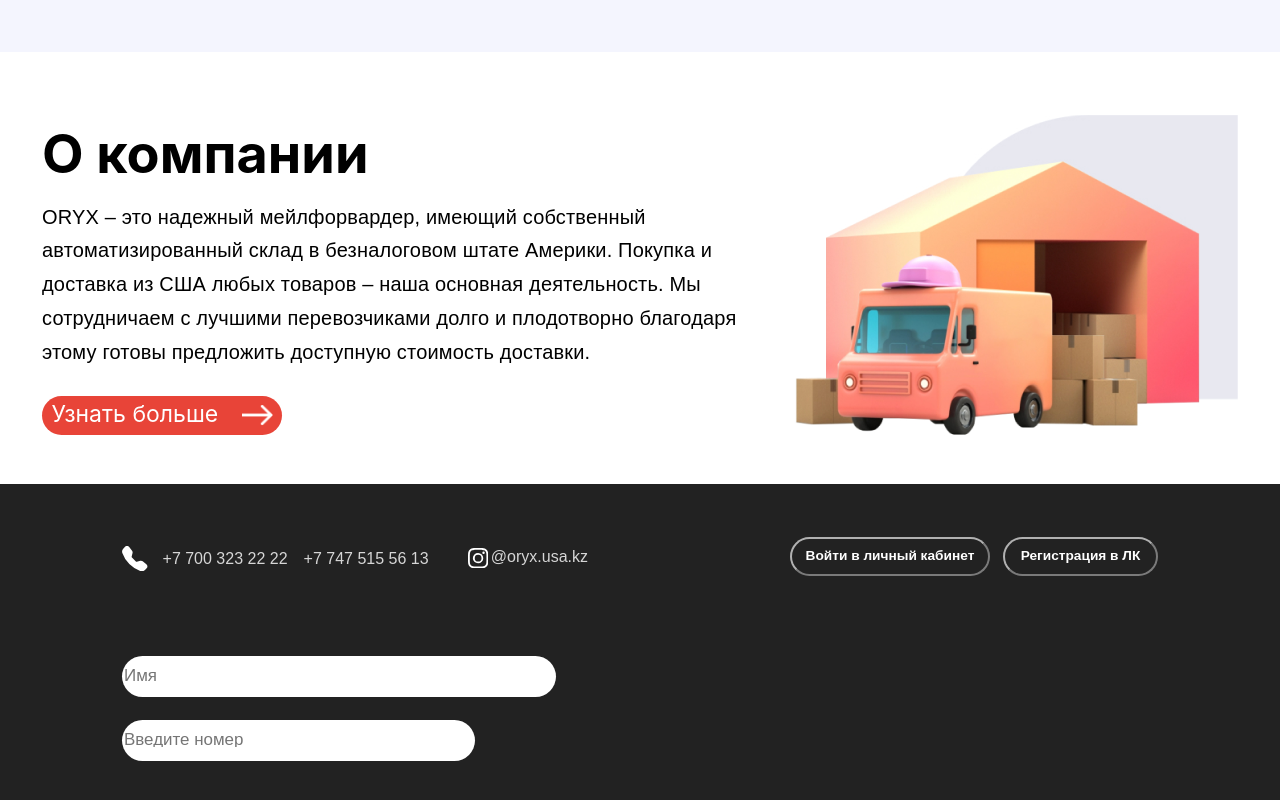
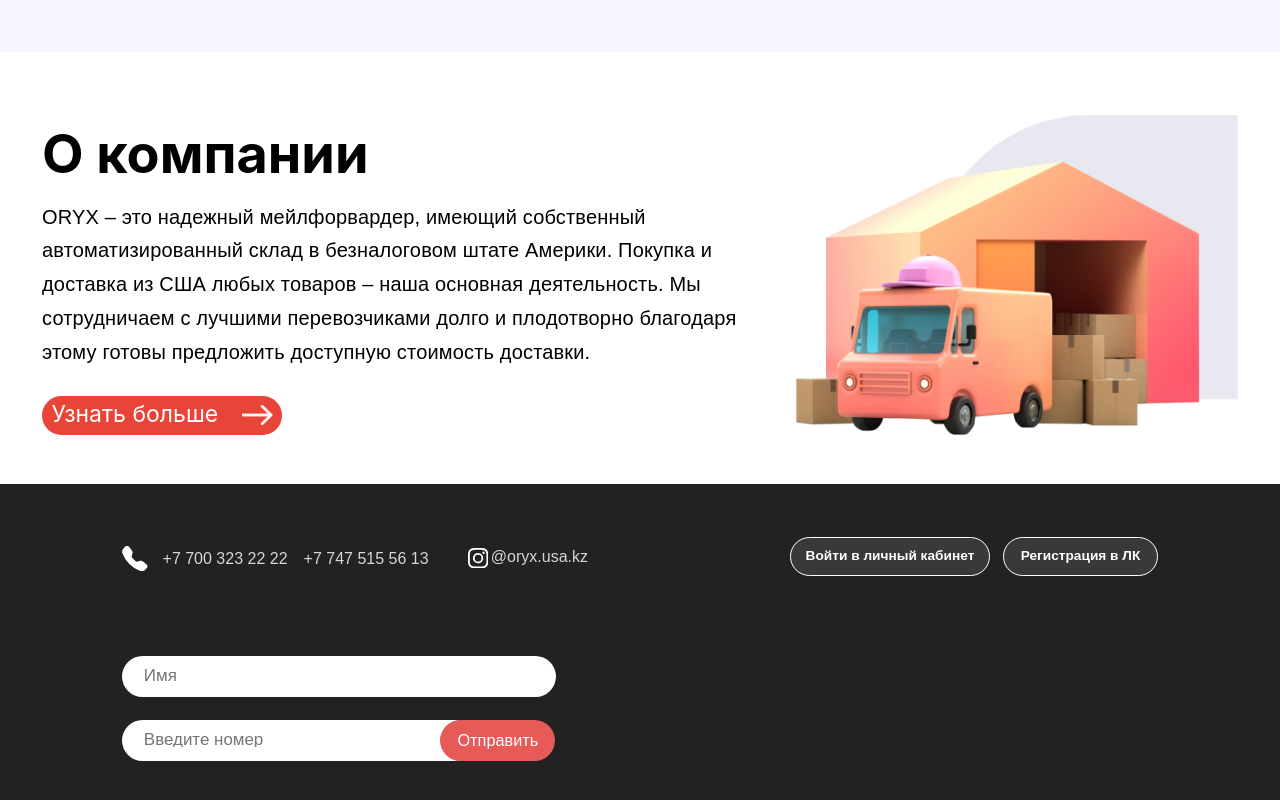
Before and after one commit to shakurovoleg42/oryx, a React (Vite) app: page / in a window 1280 px wide. Shown: the part 4101-4901 px from the top of the page. Built offline with nearby package versions, Linux system fonts and the light colour scheme.

Commit message:
fix issues with Faq & CalcSection

```diff
--- a/src/components/CalcSection/CalcSection.jsx
+++ b/src/components/CalcSection/CalcSection.jsx
@@ -32,11 +32,12 @@
                     <div className="price_calc_delivery_section">
                         <div className="select_country">
                             {/* страна */}
-                            <select className="select_country_select" name="" id="" placeholder="213123">
+                            <select className="select_country_select" name="" id="" defaultValue="">
                                 <option
                                     value=""
                                     disabled
-                                    selected style={{
+                                    hidden
+                                    style={{
                                         width: "164px",
                                         height: "35.98px",
                                         fontSize: "14.49px",
@@ -54,6 +55,7 @@
                                 <option value="Kazakhstan" style={{border: "none"}}>Казахстан</option>
                                 <option value="Uzbekistan" style={{border: "none"}}>Узбекистан</option>
                             </select>
+
                         </div>
                         <div>
                             {/* цифры  кг */}
--- a/src/components/Faq/Faq.jsx
+++ b/src/components/Faq/Faq.jsx
@@ -3,8 +3,6 @@
 import './faq.scss';
 
 export const Faq = () => {
-    console.log('Faq is working');
-
     const [activeKey, setActiveKey] = useState(null);
 
     const handlePanelToggle = (eventKey) => {
@@ -18,9 +16,9 @@
 
     return (
         <div className="faq_section">
-            <p className="faq_title">Часто задаваемые вопросы</p>
+            <div className="faq_title">Часто задаваемые вопросы</div>
             <a href="https://t.me/Sellkon" className="whatsapp_icon">
-              <img src="/src/assets/img/elements/call.svg.png" alt="" />
+                <img src="/src/assets/img/elements/call.svg.png" alt="WhatsApp Icon" />
             </a>
             <Accordion
                 activeKey={activeKey}
@@ -37,7 +35,7 @@
             >
                 {itemDataAccordion.map((item, index) => (
                     <Accordion.Panel key={index} header={item.title} eventKey={index}>
-                        <p>{item.text}</p>
+                        <div>{item.text}</div>
                     </Accordion.Panel>
                 ))}
             </Accordion>
@@ -49,44 +47,76 @@
     {
         title: "Сколько времени занимает доставка?",
         text: (
-            <div>
+            <p>
                 Доставка в Казахстан в среднем занимает 7-10 дней с момента отправки посылки с нашего склада в США. Иногда из-за задержек рейсов, праздничных дней в США, загруженности курьерских служб в дни крупных распродаж в США срок может увеличиться.
                 <br />
                 <br />
                 При любых изменениях сроков мы пришлем уведомление с объяснением причины. Задержки случаются редко, тем не менее рекомендуем позаботиться о временном запасе, если нужно получить посылку к определенному дню. Постарайтесь просто сделать заказ немного раньше.
-            </div>
+            </p>
         ),
     },
     {
         title: "Как мне оплатить доставку?",
-        text: "Lorem ipsum dolor sit amet consectetur, adipisicing elit. Veniam animi nemo nesciunt doloribus esse, tempore, a autem dolorem, sunt doloremque optio aliquid est non voluptatum nam at magnam quas eum.",
+        text: (
+            <p>
+                Lorem ipsum dolor sit amet consectetur, adipisicing elit. Veniam animi nemo nesciunt doloribus esse, tempore, a autem dolorem, sunt doloremque optio aliquid est non voluptatum nam at magnam quas eum.
+            </p>
+        ),
     },
     {
         title: "В каких магазинах США можно делать покупки?",
-        text: "Lorem ipsum dolor sit amet consectetur, adipisicing elit. Veniam animi nemo nesciunt doloribus esse, tempore, a autem dolorem, sunt doloremque optio aliquid est non voluptatum nam at magnam quas eum.",
+        text: (
+            <p>
+                Lorem ipsum dolor sit amet consectetur, adipisicing elit. Veniam animi nemo nesciunt doloribus esse, tempore, a autem dolorem, sunt doloremque optio aliquid est non voluptatum nam at magnam quas eum.
+            </p>
+        ),
     },
     {
         title: "Как рассчитать стоимость доставки?",
-        text: "Lorem ipsum dolor sit amet consectetur, adipisicing elit. Veniam animi nemo nesciunt doloribus esse, tempore, a autem dolorem, sunt doloremque optio aliquid est non voluptatum nam at magnam quas eum.",
+        text: (
+            <p>
+                Lorem ipsum dolor sit amet consectetur, adipisicing elit. Veniam animi nemo nesciunt doloribus esse, tempore, a autem dolorem, sunt doloremque optio aliquid est non voluptatum nam at magnam quas eum.
+            </p>
+        ),
     },
     {
         title: "Какие товары нельзя заказывать?",
-        text: "Lorem ipsum dolor sit amet consectetur, adipisicing elit. Veniam animi nemo nesciunt doloribus esse, tempore, a autem dolorem, sunt doloremque optio aliquid est non voluptatum nam at magnam quas eum.",
+        text: (
+            <p>
+                Lorem ipsum dolor sit amet consectetur, adipisicing elit. Veniam animi nemo nesciunt doloribus esse, tempore, a autem dolorem, sunt doloremque optio aliquid est non voluptatum nam at magnam quas eum.
+            </p>
+        ),
     },
     {
         title: "Как вернуть приобретенный товар?",
-        text: "Lorem ipsum dolor sit amet consectetur, adipisicing elit. Veniam animi nemo nesciunt doloribus esse, tempore, a autem dolorem, sunt doloremque optio aliquid est non voluptatum nam at magnam quas eum.",
+        text: (
+            <p>
+                Lorem ipsum dolor sit amet consectetur, adipisicing elit. Veniam animi nemo nesciunt doloribus esse, tempore, a autem dolorem, sunt doloremque optio aliquid est non voluptatum nam at magnam quas eum.
+            </p>
+        ),
     },
     {
         title: "Что делать, если неправильно указал адрес доставки?",
-        text: "Lorem ipsum dolor sit amet consectetur, adipisicing elit. Veniam animi nemo nesciunt doloribus esse, tempore, a autem dolorem, sunt doloremque optio aliquid est non voluptatum nam at magnam quas eum.",
+        text: (
+            <p>
+                Lorem ipsum dolor sit amet consectetur, adipisicing elit. Veniam animi nemo nesciunt doloribus esse, tempore, a autem dolorem, sunt doloremque optio aliquid est non voluptatum nam at magnam quas eum.
+            </p>
+        ),
     },
     {
         title: "Буду ли я оплачивать налог при покупке?",
-        text: "Lorem ipsum dolor sit amet consectetur, adipisicing elit. Veniam animi nemo nesciunt doloribus esse, tempore, a autem dolorem, sunt doloremque optio aliquid est non voluptatum nam at magnam quas eum.",
+        text: (
+            <p>
+                Lorem ipsum dolor sit amet consectetur, adipisicing elit. Veniam animi nemo nesciunt doloribus esse, tempore, a autem dolorem, sunt doloremque optio aliquid est non voluptatum nam at magnam quas eum.
+            </p>
+        ),
     },
     {
         title: "Какие таможенные лимиты?",
-        text: "Lorem ipsum dolor sit amet consectetur, adipisicing elit. Veniam animi nemo nesciunt doloribus esse, tempore, a autem dolorem, sunt doloremque optio aliquid est non voluptatum nam at magnam quas eum.",
+        text: (
+            <p>
+                Lorem ipsum dolor sit amet consectetur, adipisicing elit. Veniam animi nemo nesciunt doloribus esse, tempore, a autem dolorem, sunt doloremque optio aliquid est non voluptatum nam at magnam quas eum.
+            </p>
+        ),
     }
 ];
--- a/src/components/Footer/Footer.jsx
+++ b/src/components/Footer/Footer.jsx
@@ -1,4 +1,4 @@
-import { MainFooter } from "./Form";
+import { MainFooterForm } from "./Form";
 import "./footer.scss";
 
 export const Footer = () => {
@@ -46,9 +46,10 @@
                 </div>
 
                 <div className="main_footer_wrapper">
-                    <MainFooter />
+                    <MainFooterForm />
                 </div>
             </div>
+
         </div>
     )
 }
--- a/src/components/Footer/Form.jsx
+++ b/src/components/Footer/Form.jsx
@@ -1,14 +1,16 @@
 import "./form.scss";
 
-export const MainFooter = () => {
+export const MainFooterForm = () => {
     return (
         <form>
             <div className="form-group">
-                <input type="name" className="form-control1" id="" placeholder="Имя"/>
+                <input type="text" className="form-control1" id="" placeholder="Имя"/>
             </div>
             <div className="form-group" style={{marginTop: "22.44px"}}>
                 <input type="text" className="form-control2" id="" placeholder="Введите номер"/>
+                <button type="submit" className="btn btn-primary">Отправить</button>
             </div>
         </form>
+
     )
 }
--- a/src/components/Footer/footer.scss
+++ b/src/components/Footer/footer.scss
@@ -62,7 +62,7 @@
     margin-top: 39px;
     height: 39.67px;
     border-radius: 51.75px;
-    background-color: inherit;
+    background-color: #FFFFFF1A;
     border-color: #ffffffa6;
     color: #FFFFFF;
     cursor: pointer;
@@ -70,4 +70,5 @@
     font-weight: 600;
     line-height: 20.7px;
     text-align: center;
+    border: 0.86px solid #FFFFFF
 }
--- a/src/components/Footer/form.scss
+++ b/src/components/Footer/form.scss
@@ -13,8 +13,8 @@
     font-size: 16.94px;
     font-weight: 400;
     line-height: 21.71px;
-    // text-align: left;
     margin-left: 20px;
+    padding-left: 19.84px;
 }
 
 .form-control2 {
@@ -30,5 +30,21 @@
     font-size: 16.94px;
     font-weight: 400;
     line-height: 21.71px;
-    text-align: left;
+    padding-left: 19.84px;
+    // text-align: left;
 }
+
+.btn-primary {
+    position:absolute;
+    background-color: #E65A57;
+    width: 115.3px;
+    height: 41.67px;
+    border-radius: 22px;
+    border: none;
+    color: #FFFFFF;
+    font-size: 16.31px;
+    font-weight: 400;
+    line-height: 25.87px;
+    text-align: center;
+    left: 73.4%;
+}
```
